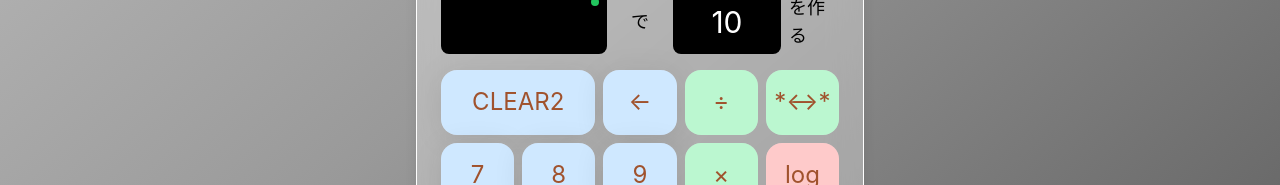
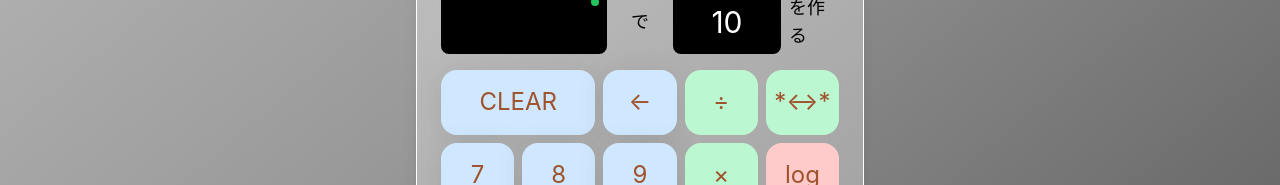
Before and after one commit to cijb-7724/make10_2.0, a React (Vite) app: page / in a window 1280 px wide. Shown: the part 220-405 px from the top of the page. Built offline with nearby package versions, Linux system fonts and the light colour scheme.

Commit message:
tmp: debugコメントを削除

```diff
--- a/src/App.tsx
+++ b/src/App.tsx
@@ -112,7 +112,7 @@ const App: React.FC = () => {
 
         <div className="calc-buttons space-y-2">
           <div className="grid grid-cols-5 gap-2">
-            <button className="calc-button col-span-2" onClick={handleClearClick}>CLEAR2</button>
+            <button className="calc-button col-span-2" onClick={handleClearClick}>CLEAR</button>
             <button className="calc-button" onClick={handleBackspaceClick}>←</button>
             <OperatorButton value="÷" color={getColorClass(0)} onClick={() => toggleButtonState(0)} />
             <OperatorButton value="*↔︎*" color={getColorClass(1)} onClick={() => toggleButtonState(1)} />
```
